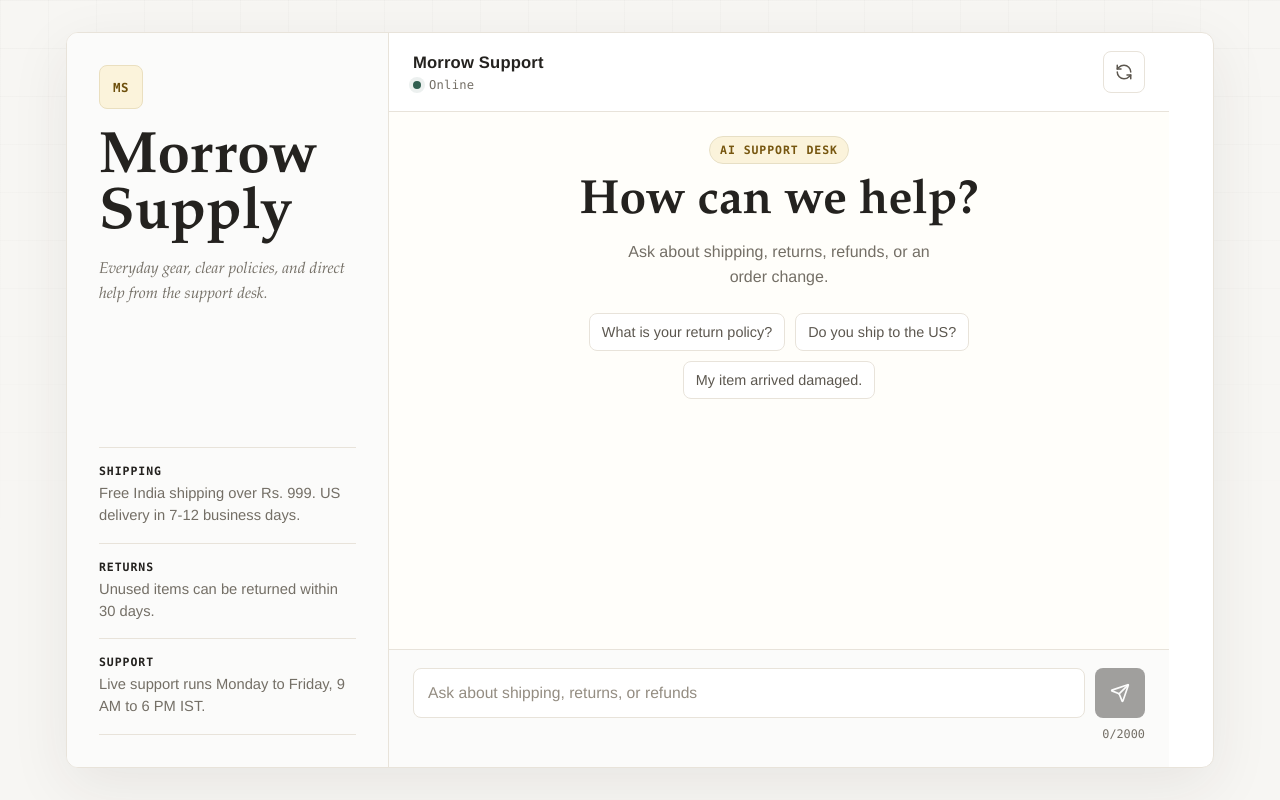
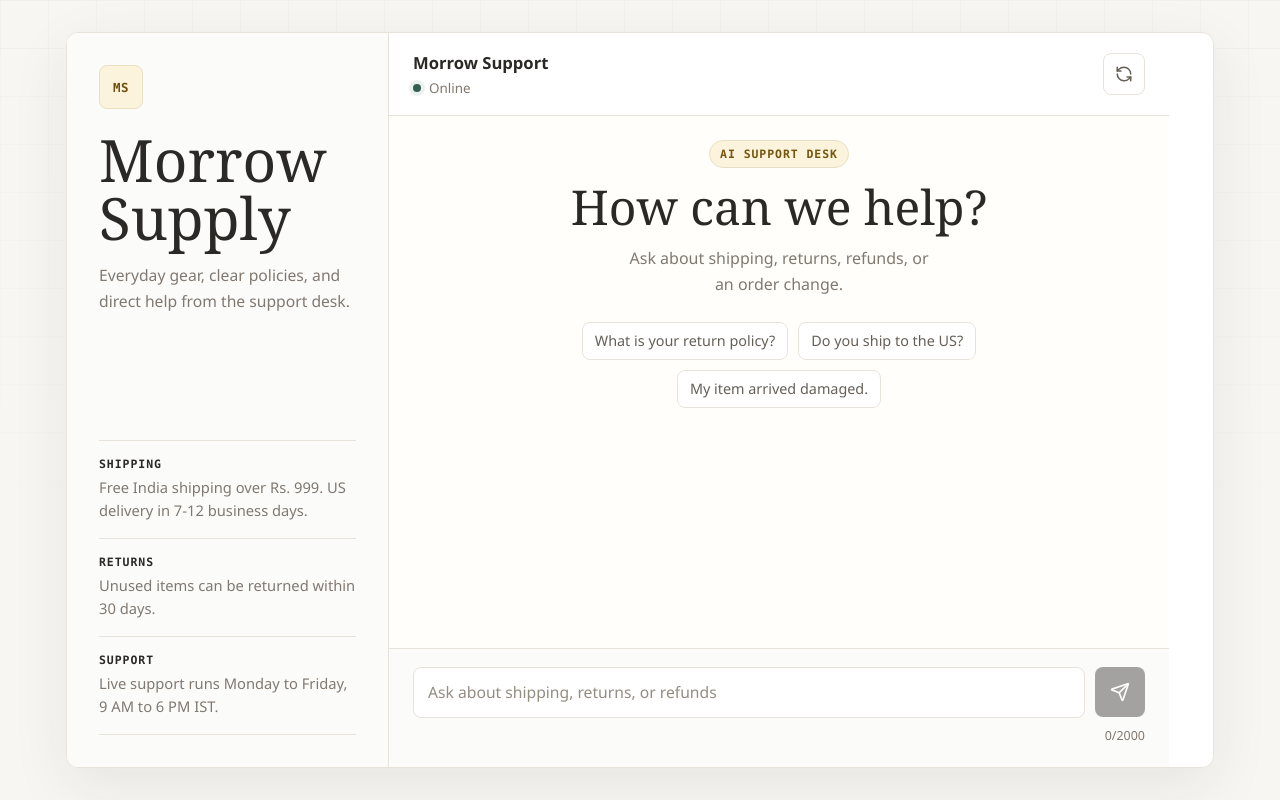
Before and after one commit to ph03iA/spur-assignment-, a Next.js app: page / in a window 1280 px wide. Built offline with nearby package versions, Linux system fonts and the light colour scheme.

Commit message:
style: soften chat typography

```diff
--- a/src/app/globals.css
+++ b/src/app/globals.css
@@ -3,27 +3,27 @@
   --surface: #fbfbfa;
   --surface-strong: #ffffff;
   --surface-soft: #f3f0ea;
-  --text: #24221f;
-  --muted: #746f66;
-  --muted-strong: #5c574f;
+  --text: #2b2926;
+  --muted: #817970;
+  --muted-strong: #665f57;
   --line: #e8e3da;
   --line-strong: #d9d0c2;
   --agent: #edf3ec;
   --agent-border: #d9e5d7;
-  --user: #252b2a;
-  --user-text: #ffffff;
+  --user: #303532;
+  --user-text: #fbfaf7;
   --accent: #315f50;
   --accent-strong: #25483d;
   --accent-soft: #edf3ec;
   --warning: #9b5c1a;
   --shadow: 0 18px 60px rgb(49 43 32 / 8%);
   --ease-out: cubic-bezier(0.16, 1, 0.3, 1);
-  --font-display: "Iowan Old Style", "Palatino Linotype", Palatino, Georgia,
+  --font-display: Georgia, "Iowan Old Style", "Palatino Linotype", Palatino,
     ui-serif, serif;
-  --font-body: "Aptos", "Segoe UI Variable Text", "Helvetica Neue", Arial,
-    ui-sans-serif, system-ui, sans-serif;
-  --font-ui: "Segoe UI Variable Display", "Aptos Display", "Helvetica Neue",
-    Arial, ui-sans-serif, system-ui, sans-serif;
+  --font-body: "Nunito Sans", Aptos, "Segoe UI Variable Text", "Segoe UI",
+    "Helvetica Neue", Arial, ui-sans-serif, system-ui, sans-serif;
+  --font-ui: "Nunito Sans", "Aptos Display", "Segoe UI Variable Display",
+    "Segoe UI", "Helvetica Neue", Arial, ui-sans-serif, system-ui, sans-serif;
   --font-mono: "Cascadia Mono", "SFMono-Regular", "SF Mono", Consolas,
     "Liberation Mono", monospace;
 }
@@ -44,6 +44,7 @@ body {
   font-family: var(--font-body);
   font-feature-settings: "kern", "liga", "calt";
   font-kerning: normal;
+  font-weight: 400;
   text-rendering: optimizeLegibility;
 }
 
@@ -115,28 +116,28 @@ textarea:focus-visible {
   color: #6d4f0c;
   font-family: var(--font-mono);
   font-size: 0.78rem;
-  font-weight: 750;
+  font-weight: 680;
   letter-spacing: 0.04em;
 }
 
 .store-panel h1 {
   max-width: 11ch;
   margin: 22px 0 14px;
-  color: #24221f;
+  color: var(--text);
   font-family: var(--font-display);
   font-size: clamp(2.35rem, 5vw, 3.65rem);
-  font-weight: 600;
-  line-height: 0.96;
+  font-weight: 520;
+  line-height: 1;
   letter-spacing: 0;
 }
 
 .store-panel p {
   margin: 0;
   color: var(--muted);
-  font-family: var(--font-display);
+  font-family: var(--font-body);
   font-size: 0.98rem;
-  font-style: italic;
-  line-height: 1.6;
+  font-style: normal;
+  line-height: 1.68;
 }
 
 .policy-list {
@@ -162,7 +163,7 @@ textarea:focus-visible {
   color: var(--text);
   font-family: var(--font-mono);
   font-size: 0.72rem;
-  font-weight: 700;
+  font-weight: 640;
   letter-spacing: 0.08em;
   text-transform: uppercase;
 }
@@ -170,7 +171,7 @@ textarea:focus-visible {
 .policy-list span {
   color: var(--muted);
   font-size: 0.92rem;
-  line-height: 1.48;
+  line-height: 1.56;
 }
 
 .chat-panel {
@@ -200,8 +201,8 @@ textarea:focus-visible {
   color: var(--text);
   font-family: var(--font-ui);
   font-size: 1.04rem;
-  font-weight: 700;
-  letter-spacing: 0.01em;
+  font-weight: 620;
+  letter-spacing: 0;
 }
 
 .status-line {
@@ -209,9 +210,9 @@ textarea:focus-visible {
   align-items: center;
   gap: 8px;
   color: var(--muted);
-  font-family: var(--font-mono);
-  font-size: 0.76rem;
-  letter-spacing: 0.02em;
+  font-family: var(--font-ui);
+  font-size: 0.84rem;
+  letter-spacing: 0;
 }
 
 .status-dot {
@@ -291,7 +292,7 @@ textarea:focus-visible {
   padding: 6px 10px;
   font-family: var(--font-mono);
   font-size: 0.72rem;
-  font-weight: 700;
+  font-weight: 640;
   letter-spacing: 0.08em;
   text-transform: uppercase;
 }
@@ -301,8 +302,8 @@ textarea:focus-visible {
   color: var(--text);
   font-family: var(--font-display);
   font-size: clamp(2rem, 4vw, 3rem);
-  font-weight: 600;
-  line-height: 1.02;
+  font-weight: 520;
+  line-height: 1.06;
   letter-spacing: 0;
 }
 
@@ -310,7 +311,7 @@ textarea:focus-visible {
   max-width: 34ch;
   margin: 0;
   color: var(--muted);
-  line-height: 1.58;
+  line-height: 1.66;
 }
 
 .prompt-list {
@@ -331,7 +332,7 @@ textarea:focus-visible {
   cursor: pointer;
   font-family: var(--font-ui);
   font-size: 0.9rem;
-  font-weight: 560;
+  font-weight: 500;
   transition:
     background-color 180ms var(--ease-out),
     border-color 180ms var(--ease-out),
@@ -365,8 +366,8 @@ textarea:focus-visible {
   border-radius: 8px;
   padding: 12px 14px;
   font-family: var(--font-body);
-  font-size: 0.96rem;
-  line-height: 1.52;
+  font-size: 0.97rem;
+  line-height: 1.58;
   white-space: pre-wrap;
   overflow-wrap: anywhere;
 }
@@ -432,7 +433,7 @@ textarea:focus-visible {
   color: var(--text);
   font-family: var(--font-body);
   font-size: 0.98rem;
-  line-height: 1.38;
+  line-height: 1.46;
   outline: none;
   transition:
     border-color 180ms var(--ease-out),
@@ -486,8 +487,8 @@ textarea:focus-visible {
   justify-content: space-between;
   gap: 16px;
   color: var(--muted);
-  font-family: var(--font-mono);
-  font-size: 0.74rem;
+  font-family: var(--font-ui);
+  font-size: 0.78rem;
   font-variant-numeric: tabular-nums;
 }
 
```
